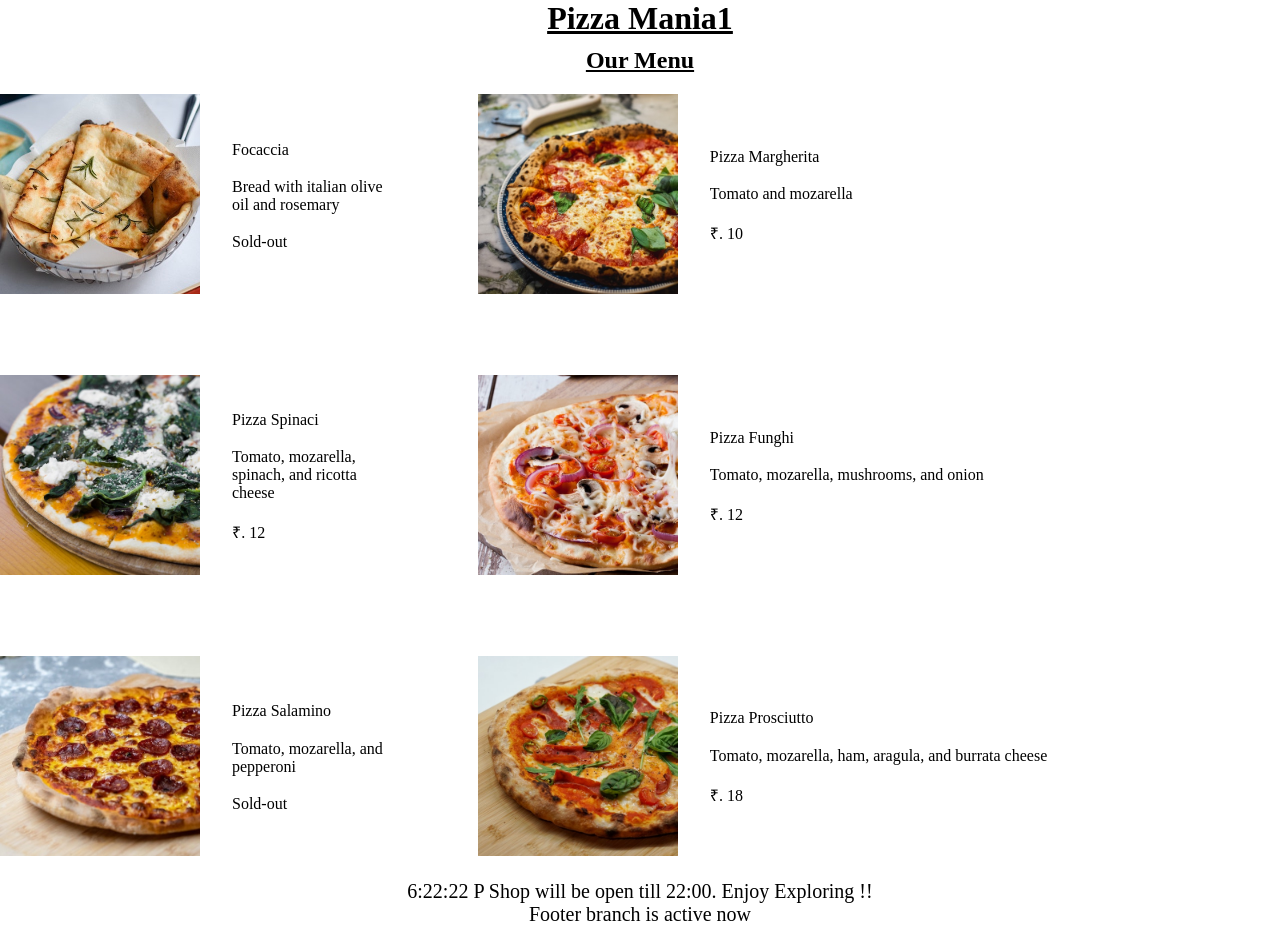
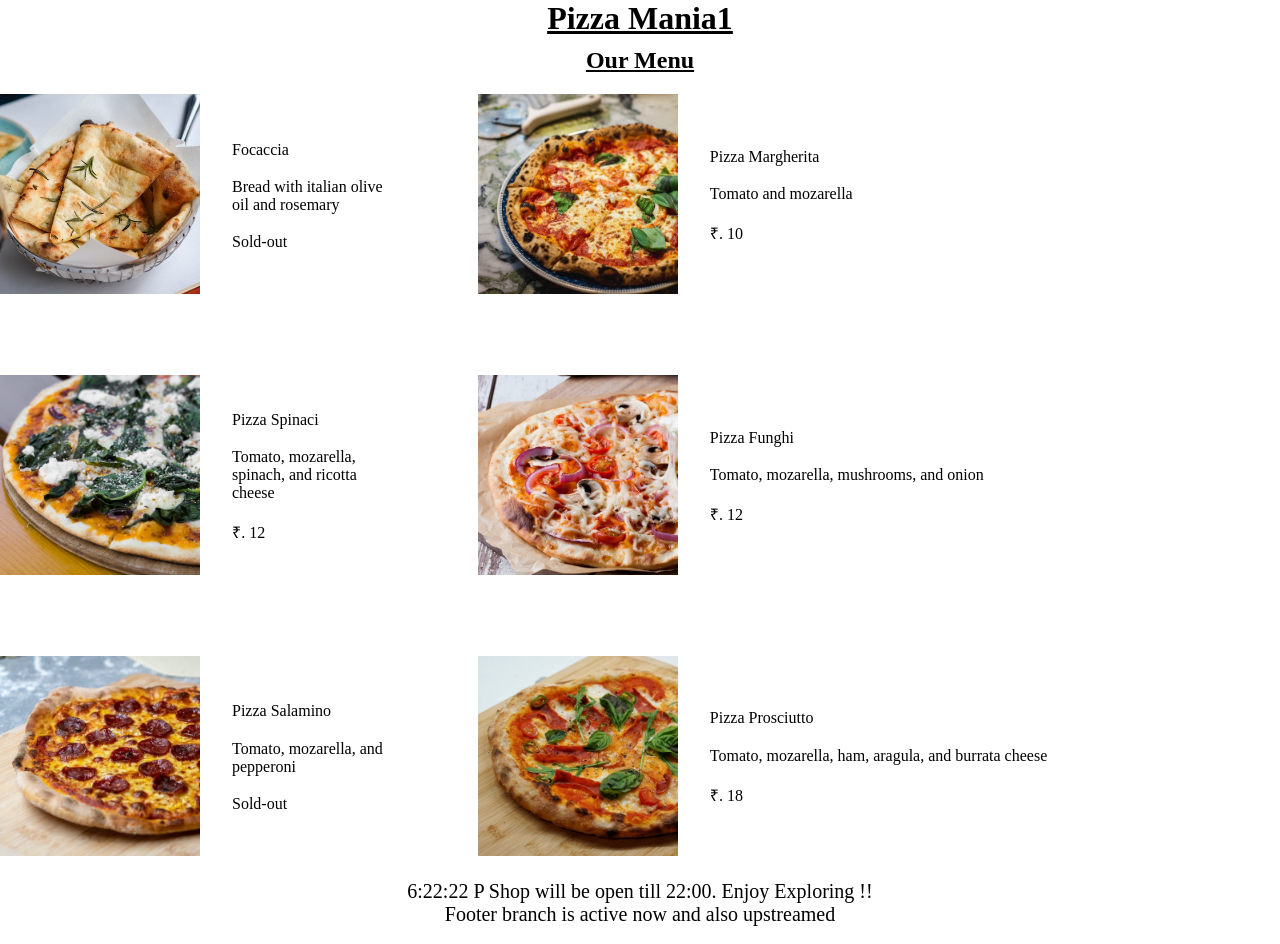
Before and after one commit to Pyaswanth982/pizza-tmp-menu, a React (Create React App) app: page / in a window 1280 px wide. Shown: the top 944 px of the page. Built offline with nearby package versions, Linux system fonts and the light colour scheme.

Commit message:
Line Modified

```diff
--- a/src/App.js
+++ b/src/App.js
@@ -205,7 +205,7 @@ function Footer() {
             {isHour && (
                 <>
                     <p>{new Date().toLocaleTimeString().slice(0, 9)} Shop will be open till {closeHours}:00. Enjoy Exploring !!</p>
-                    <p>Footer branch is active now</p>
+                    <p>Footer branch is active now and also upstreamed</p>
                     <button className="order"><strong>Order</strong></button>
                 </>
             )}
```
